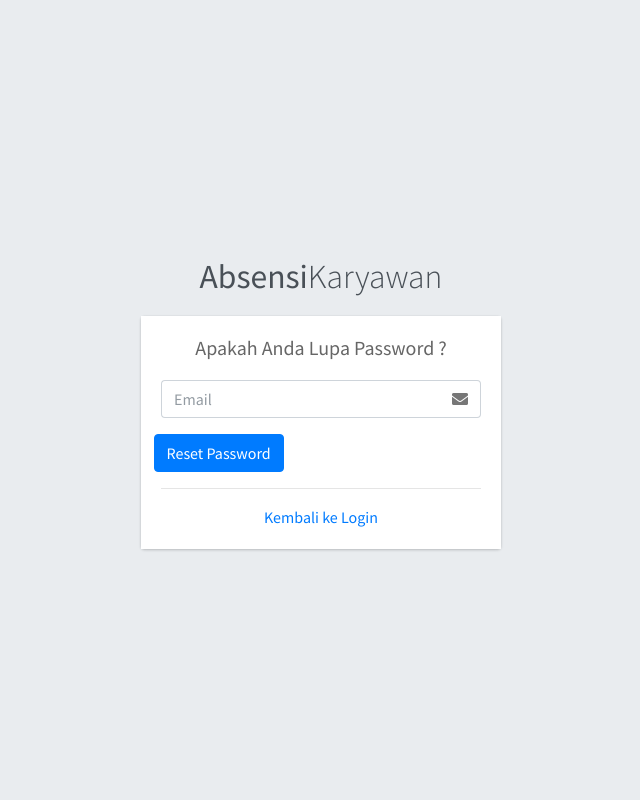
After one commit to Deaaa17/AbsensiKaryawan, a CodeIgniter app: page /AbsensiKaryawan/index.php/auth/forgot in a window 1280 px wide. The commit adds this page. Shown: the whole page, without its empty margins (319-959 px from the left). Run offline with CodeIgniter, Linux system fonts and the light colour scheme; some libraries are stand-ins or nearby versions.

Commit message:
Menambahkan fitur lupa password

```diff
--- a/application/controllers/Auth.php
+++ b/application/controllers/Auth.php
@@ -97,4 +97,55 @@ class Auth extends CI_Controller
         $this->session->set_flashdata('message', '<div class="alert alert-success" role="alert">Logout berhasil!</div>');
         redirect('auth');
     }
+
+    private function _sendEmail()
+    {
+        $config = [
+            'protocol' => 'smtp',
+            'smtp_host' => 'ssl://smtp.googlemail.com',
+            'smtp_user' => 'deamfaradilah17@gmail.com',
+            'smtp_pass' => '123456789',
+            'smtp_port' => 465,
+            'mailtype' => 'html',
+            'charset' => 'utf-8',
+            'newline' => "\r\n"
+        ];
+
+        $this->load->library('email', $config);
+        $this->email->from('deamfaradilah17@gmail.com', 'Dhea Maulida');
+        $this->email->to('deamaulida03@gmail.com');
+        $this->email->suvject('Testing');
+    }
+
+    public function forgot()
+    {
+        $this->form_validation->set_rules('email', 'Email', 'required|trim|valid_email');
+        if ($this->form_validation->run() == false) {
+            $data['title'] = 'Lupa Password';
+            $this->load->view('templates/auth_header', $data);
+            $this->load->view('auth/lupapw');
+            $this->load->view('templates/auth_footer');
+        } else {
+            $email = $this->input->post('email');
+            $user = $this->db->get_where('user', ['email' => $email, 'is_active' => 1])->row_array();
+
+            if ($user) {
+                $token = base64_encode(random_bytes(32));
+                $user_token = [
+                    'email' => $email,
+                    'token' => $token,
+                    'date_created' => time()
+                ];
+
+                $this->db->insert('user_token', $user_token);
+                $this->_sendEmail($token, 'forgot');
+
+                $this->session->set_flashdata('message', '<div class="alert alert-danger" role="alert">Cek Email Anda Untuk Setel Ulang Password</div>');
+                redirect('auth/forgot');
+            } else {
+                $this->session->set_flashdata('message', '<div class="alert alert-danger" role="alert">Email Belum Terdaftar atau Belum Teraktivasi</div>');
+                redirect('auth/forgot');
+            }
+        }
+    }
 }
--- /dev/null
+++ b/application/views/auth/lupapw.php
@@ -0,0 +1,40 @@
+<body class="hold-transition login-page">
+    <div class="login-box">
+        <div class="login-logo">
+            <a href="#"><b>Absensi</b>Karyawan</a>
+        </div>
+        <!-- /.login-logo -->
+        <div class="card">
+            <div class="card-body login-card-body">
+                <h5 class="login-box-msg">Apakah Anda Lupa Password ?</h5>
+
+                <?= $this->session->flashdata('message'); ?>
+
+                <form action="<?= base_url('auth/forgot'); ?>" method="post" class="user mb-2">
+                    <div class="input-group mb-3">
+                        <input type="text" class="form-control" id="email" name="email" placeholder="Email" value="<?= set_value('email'); ?>" autocomplete="off">
+                        <div class="input-group-append">
+                            <div class="input-group-text">
+                                <span class="fas fa-envelope"></span>
+                            </div>
+                        </div>
+                    </div>
+                    <?= form_error('email', '<small class="text-danger">'); ?></small>
+                    <div class="row">
+                        <!-- /.col -->
+                        <div class="text-center">
+                            <button type="submit" class="btn btn-primary btn-block">Reset Password</button>
+                        </div>
+                        <!-- /.col -->
+                    </div>
+                </form>
+                <hr>
+                <!-- /.social-auth-links -->
+                <div class="text-center">
+                    <a href="<?= base_url('auth'); ?>">Kembali ke Login</a>
+                </div>
+            </div>
+            <!-- /.login-card-body -->
+        </div>
+    </div>
+    <!-- /.login-box -->
```
Also changed, not shown: application/views/auth/login.php (+7 -5 lines).
